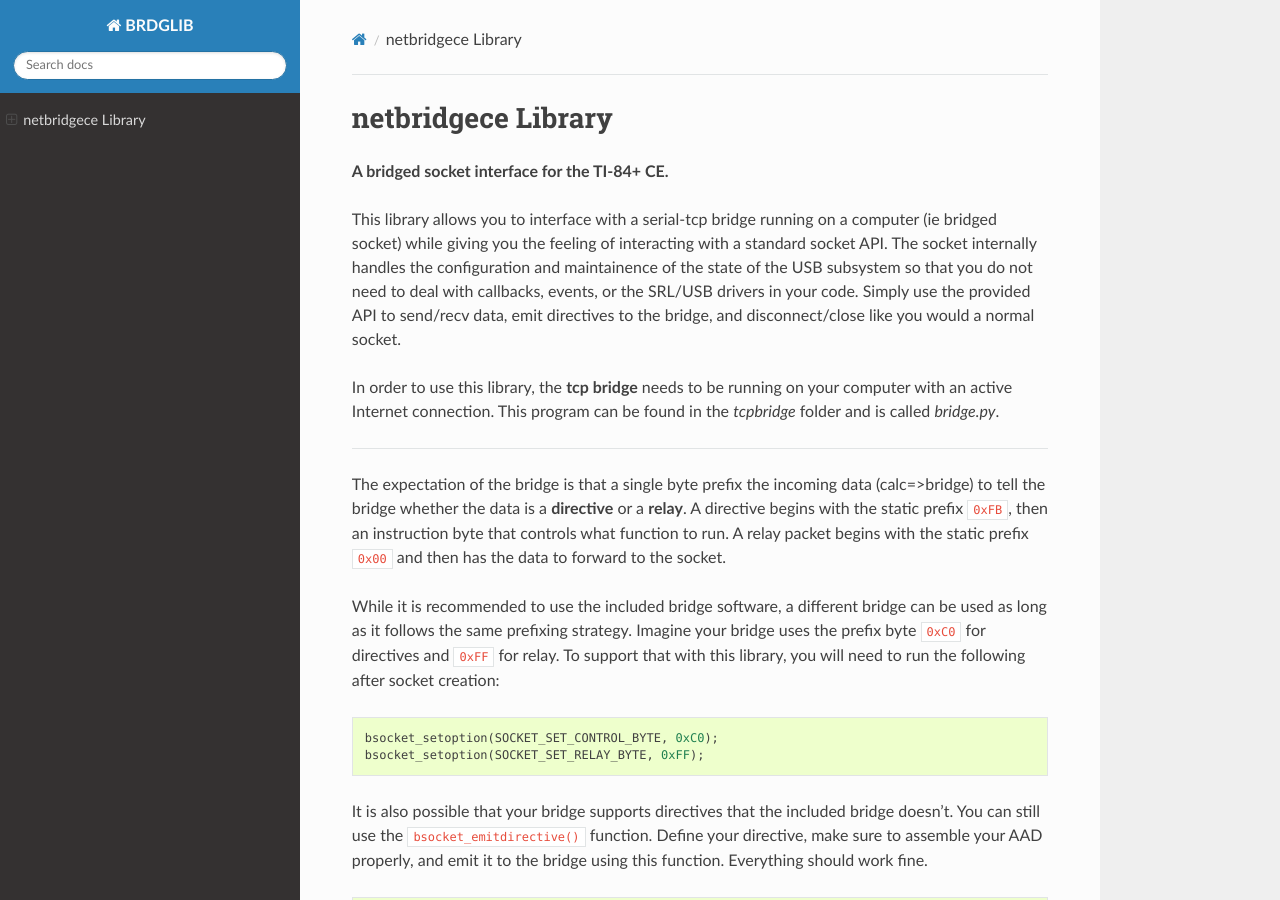
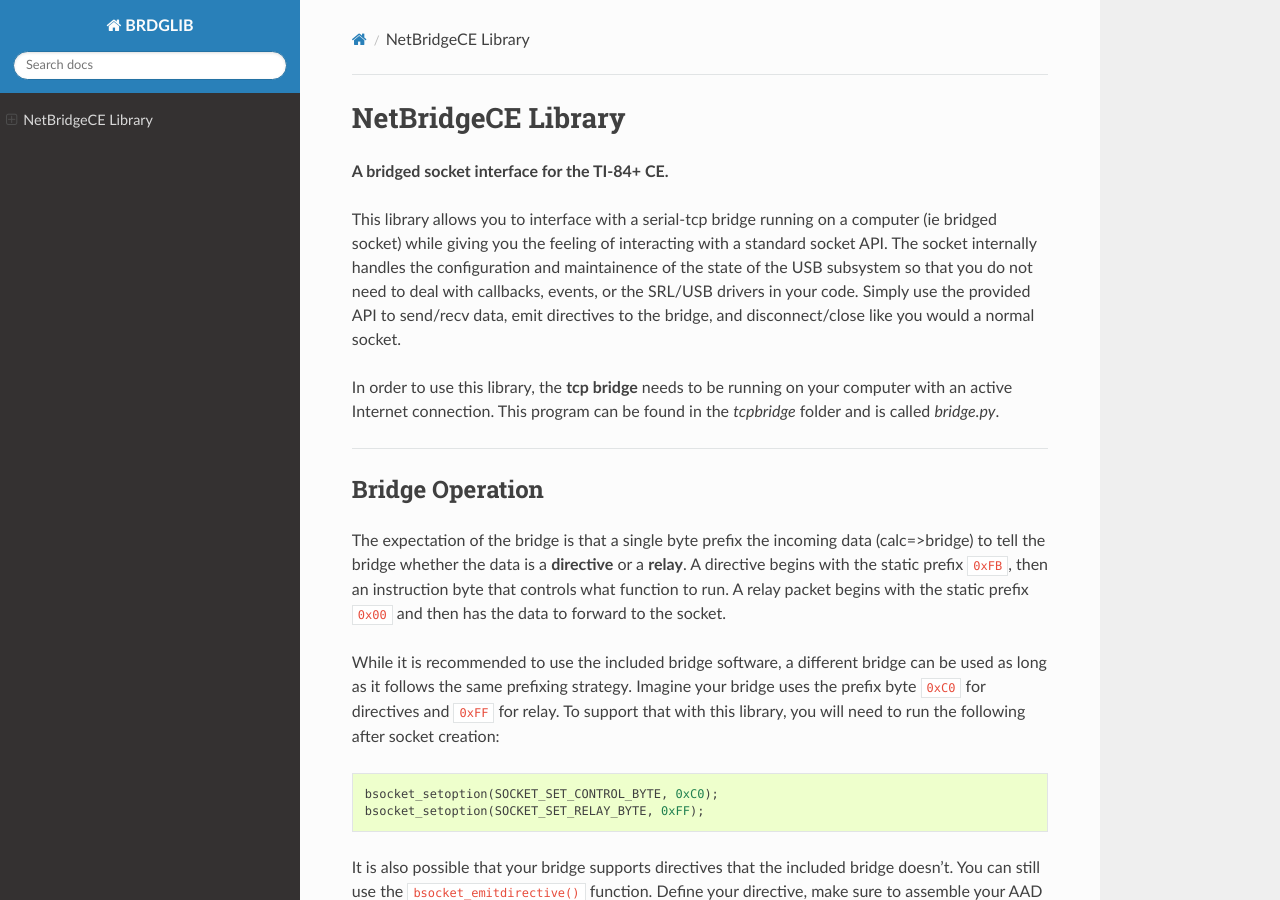
Before and after one commit to acagliano/netbridgece, a Sphinx documentation site: the page built from docs/index.rst, in a window 1280 px wide and 900 px high. Built offline with Sphinx 7.4.7 and the Read the Docs theme 2.0.0, drawn with Linux system fonts in a browser that asks for light colours; the version number could not be read and is left out.

Commit message:
push the stability changes

```diff
--- a/docs/doxygen/xml/bridgelib_8h.xml
+++ b/docs/doxygen/xml/bridgelib_8h.xml
@@ -311,7 +311,7 @@
 <para>Sends data out the open socket. </para>
         </briefdescription>
         <detaileddescription>
-<para><parameterlist kind="param"><parameteritem>
+<para>Does not add headers or size words to the output data. See <bold>bsocket_sendpacket</bold> for that. <parameterlist kind="param"><parameteritem>
 <parameternamelist>
 <parametername>buffer</parametername>
 </parameternamelist>
@@ -328,7 +328,7 @@
 </parameterdescription>
 </parameteritem>
 </parameterlist>
-<simplesect kind="return"><para>Number of bytes written to the socket. Should be equal to <bold>len</bold>. Does not add headers or size words to the output data. See <bold>bsocket_sendpacket</bold> for that. </para>
+<simplesect kind="return"><para>Number of bytes written to the socket. Should be equal to <bold>len</bold>. </para>
 </simplesect>
 </para>
         </detaileddescription>
--- a/docs/index.rst
+++ b/docs/index.rst
@@ -1,4 +1,4 @@
-netbridgece Library
+NetBridgeCE Library
 =====================
 **A bridged socket interface for the TI-84+ CE.**
 
@@ -7,6 +7,9 @@
 In order to use this library, the **tcp bridge** needs to be running on your computer with an active Internet connection. This program can be found in the *tcpbridge* folder and is called *bridge.py*.
 
 ----
+
+Bridge Operation
+_________________
 
 The expectation of the bridge is that a single byte prefix the incoming data (calc=>bridge) to tell the bridge whether the data is a **directive** or a **relay**. A directive begins with the static prefix :code:`0xFB`, then an instruction byte that controls what function to run. A relay packet begins with the static prefix :code:`0x00` and then has the data to forward to the socket.
 
--- a/docs/www/_sources/index.rst.txt
+++ b/docs/www/_sources/index.rst.txt
@@ -1,4 +1,4 @@
-netbridgece Library
+NetBridgeCE Library
 =====================
 **A bridged socket interface for the TI-84+ CE.**
 
@@ -7,6 +7,9 @@
 In order to use this library, the **tcp bridge** needs to be running on your computer with an active Internet connection. This program can be found in the *tcpbridge* folder and is called *bridge.py*.
 
 ----
+
+Bridge Operation
+_________________
 
 The expectation of the bridge is that a single byte prefix the incoming data (calc=>bridge) to tell the bridge whether the data is a **directive** or a **relay**. A directive begins with the static prefix :code:`0xFB`, then an instruction byte that controls what function to run. A relay packet begins with the static prefix :code:`0x00` and then has the data to forward to the socket.
 
```
Also changed, not shown: other parts of docs/doxygen/xml/bridgelib_8h.xml (+1 -1 lines), docs/www/index.html (+14 -7 lines), docs/www/searchindex.js, 5 other files.
